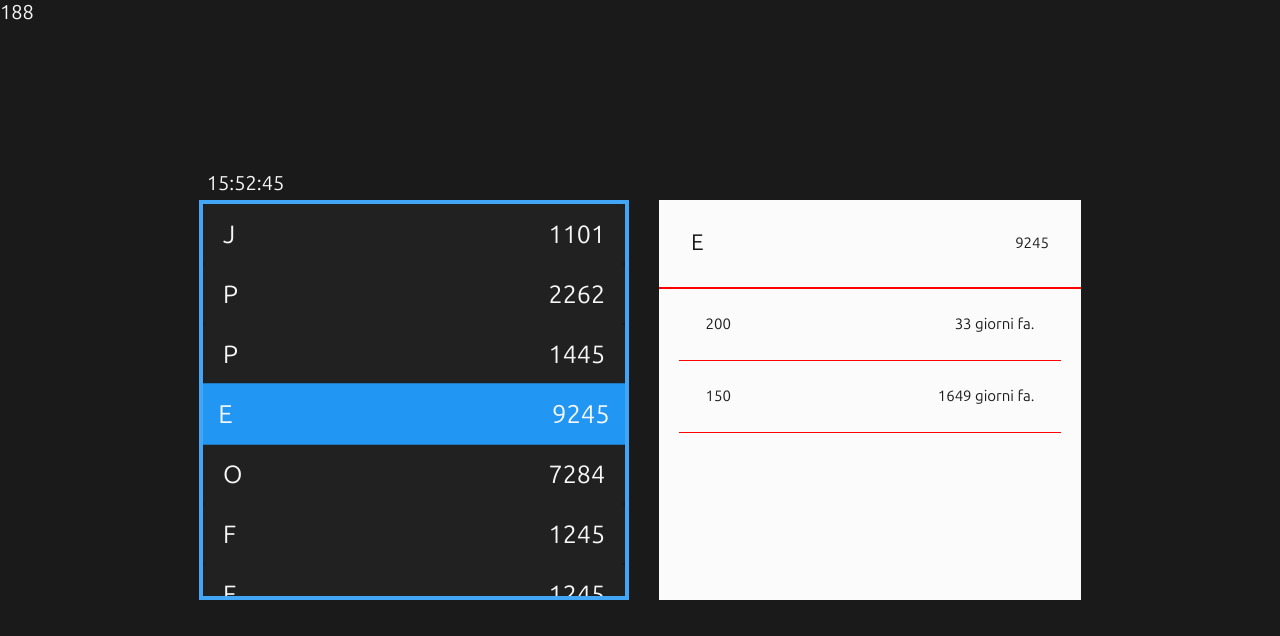
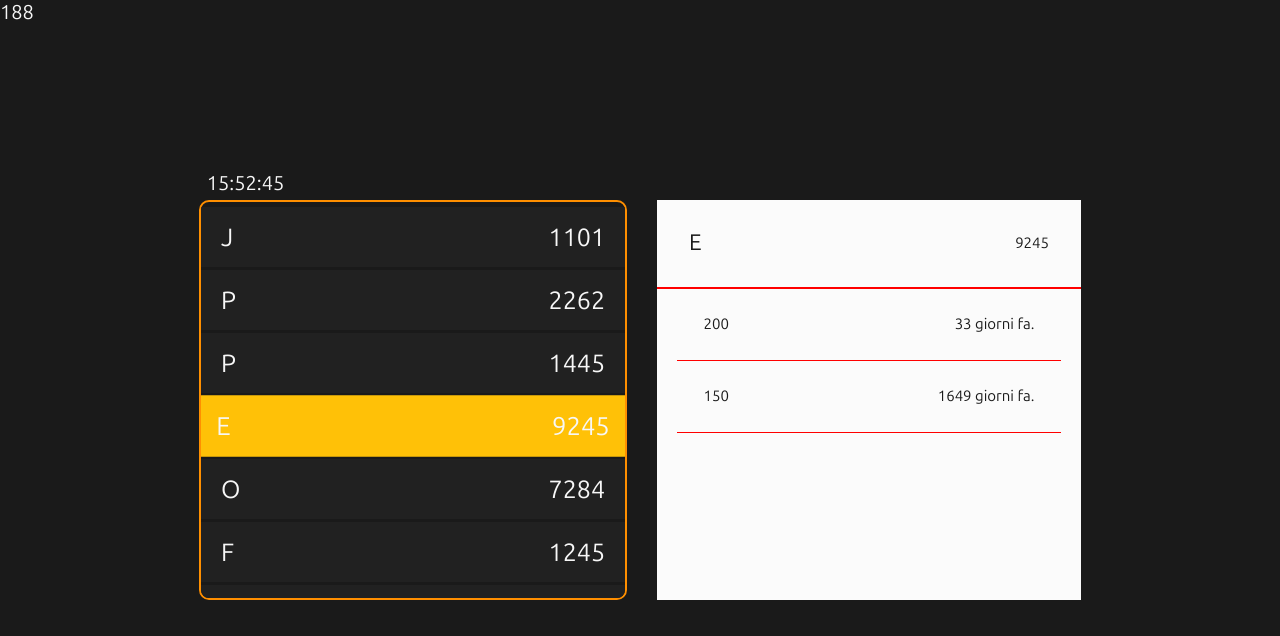
Before and after one commit to brkkp/anonymous, a plain HTML site: page index.html in a window 1280 px wide. Both pictures are taken after a click on the element 414 px from the left and 400 px from the top of the page. Drawn offline with Linux system fonts and the light colour scheme.

Commit message:
Add files via upload

```diff
--- a/css/style.css
+++ b/css/style.css
@@ -110,7 +110,9 @@ main {
   height: 40rem;
 }
 .content__box--1 {
-  border: 0.4rem solid var(--blue-400);
+  padding: 5px 0;
+  border-radius: 10px;
+  border: 0.2rem solid var(--amber-800);
 }
 
 .content__box--2 {
@@ -142,23 +144,26 @@ main {
   justify-content: space-between;
   align-items: center;
   padding: 0 2rem;
-  border-radius: 4px;
   background: var(--grey-900);
   height: 6rem;
   transition: all 0.2s;
 }
 
 .content__note:hover {
-  background: var(--blue-500);
+  background: var(--lime-300);
   transform: scale(1.01);
 }
 .content__note.active {
-  background: var(--blue-500);
+  background: var(--amber-500);
   transform: scale(1.025);
 }
 
 .content__note:active {
   cursor: default;
+}
+
+.content__note:not(:last-child) {
+  margin-bottom: 3px;
 }
 
 .content__header,
--- a/js/script.js
+++ b/js/script.js
@@ -189,9 +189,9 @@ contentBoxFirst.addEventListener('click', function (e) {
     document.querySelector('.content__body').innerHTML += `
     <div class="content__card">
       <p class="details" id="user--movement">${selectedAcc.d0[i]}</p>
-      <p class="details" id="user--days-passed">${daysPassed(
-        selectedAcc.d1[i]
-      )} giorni fa.</p>
+      <p class="details" id="user--days-passed">${
+        daysPassed(selectedAcc.d1[i]) || 0
+      } giorni fa.</p>
     </div>
     `
   }
```
